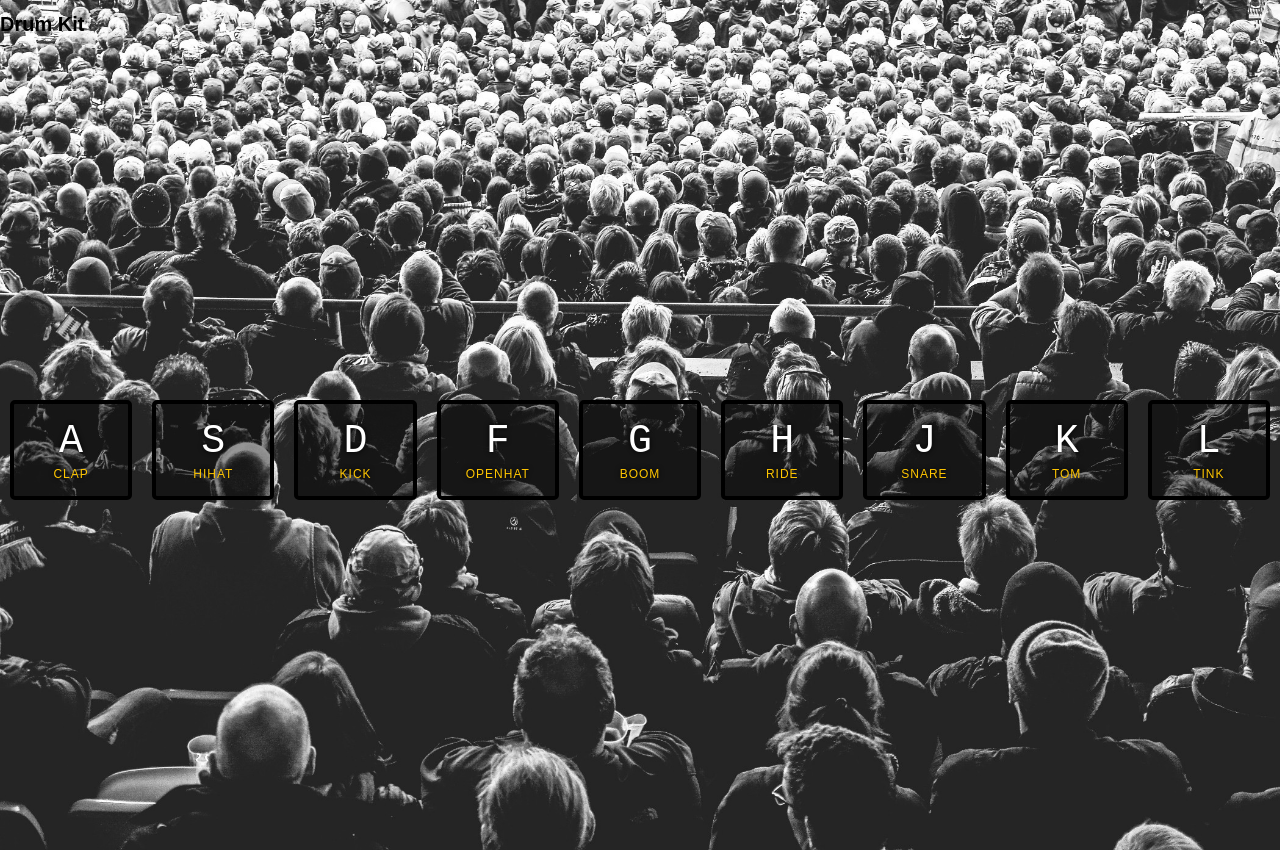
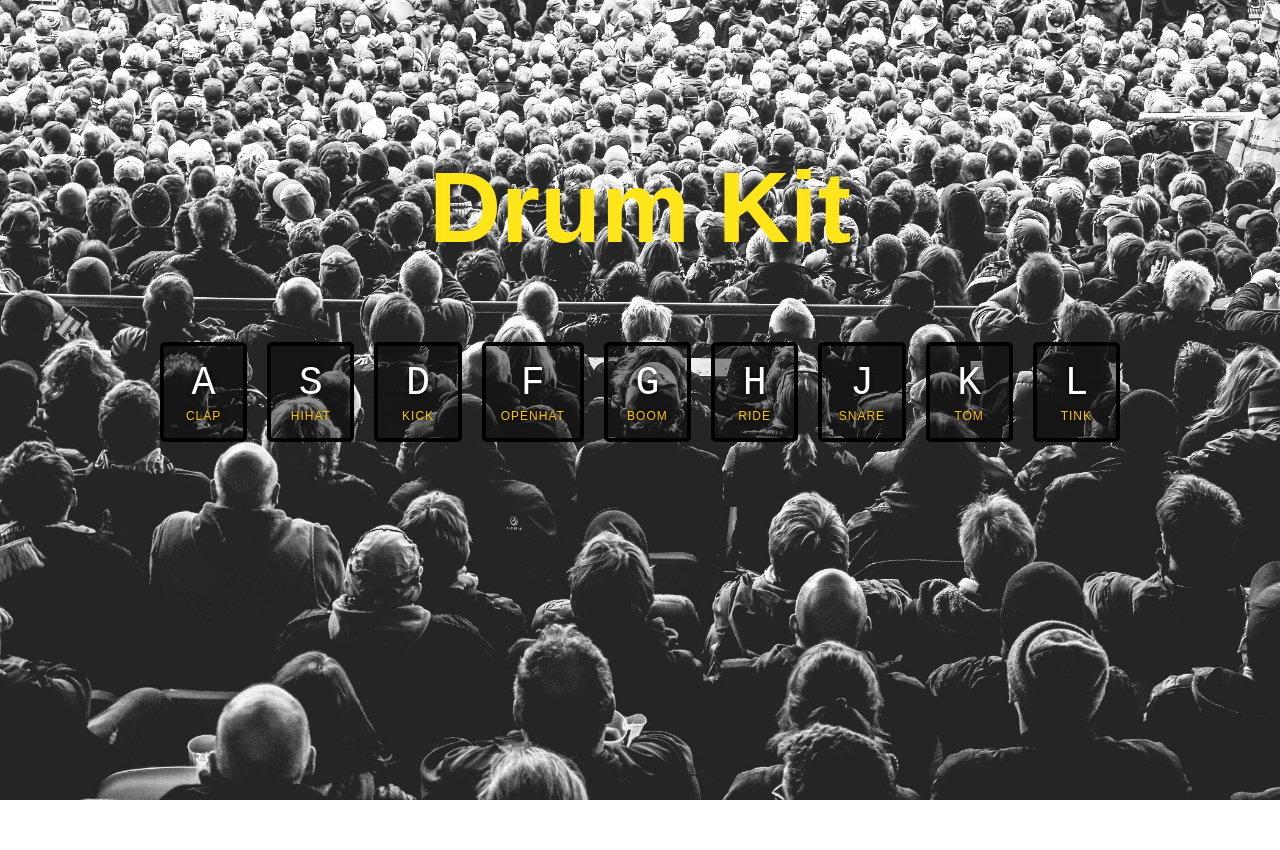
Before and after one commit to Susmita-Dey/JavaScript30, a plain HTML site: page Day 1 - Drum Kit/index.html in a window 1280 px wide. After the commit the page ends 800 px from the top, so only its background shows below. Drawn offline with Linux system fonts and the light colour scheme.

Commit message:
Adding h1 styles

```diff
--- a/Day 1 - Drum Kit/style.css
+++ b/Day 1 - Drum Kit/style.css
@@ -11,10 +11,22 @@ html {
   font-family: sans-serif;
 }
 
+.container {
+  margin: 15rem;
+  max-height: 100vh;
+  text-align: center;
+}
+
+h1 {
+  color: #ffe61b;
+  text-align: center;
+  font-size: 10rem;
+}
+
 .keys {
   display: flex;
   flex: 1;
-  min-height: 100vh;
+
   justify-content: center;
   align-items: center;
 }
```
